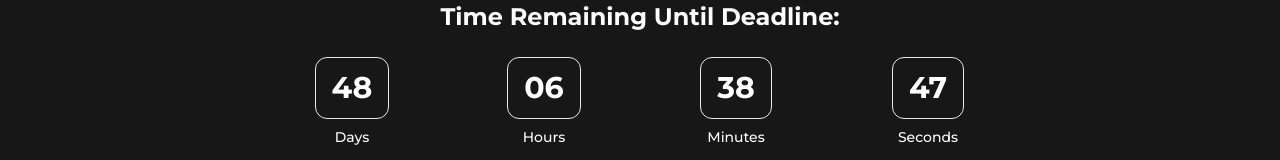
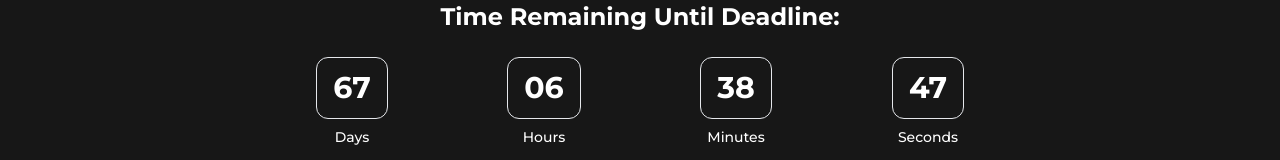
Before and after one commit to compendium-tech/stemulateprogram.com, a React (Vite) app: page / in a window 1280 px wide. Shown: the part 350-510 px from the top of the page. Built offline with nearby package versions, Linux system fonts and the light colour scheme; what javascript-time-ago would draw is missing.

Commit message:
Update deadline

```diff
--- a/src/components/landing/countdown.tsx
+++ b/src/components/landing/countdown.tsx
@@ -3,7 +3,7 @@ import { Clock, CheckCircle } from "lucide-react"
 
 export function Countdown() {
   // Target date: June 1st at 11:59 PM of the current year
-  const targetDate = new Date(new Date().getFullYear(), 5, 1, 23, 59, 59)
+  const targetDate = new Date(new Date().getFullYear(), 5, 20, 23, 59, 59)
   const [timeLeft, setTimeLeft] = useState(calculateTimeLeft())
 
   function calculateTimeLeft() {
@@ -44,8 +44,8 @@ export function Countdown() {
               Application Deadline Has Passed
             </h3>
             <p className="text-gray-400 text-sm">
-              The deadline for submitting applications was June 1st at 11:59 PM.
-              Please contact the program coordinator for any inquiries.
+              The deadline for submitting applications was June 20th at 11:59
+              PM. Please contact the program coordinator for any inquiries.
             </p>
           </div>
         ) : (
```
